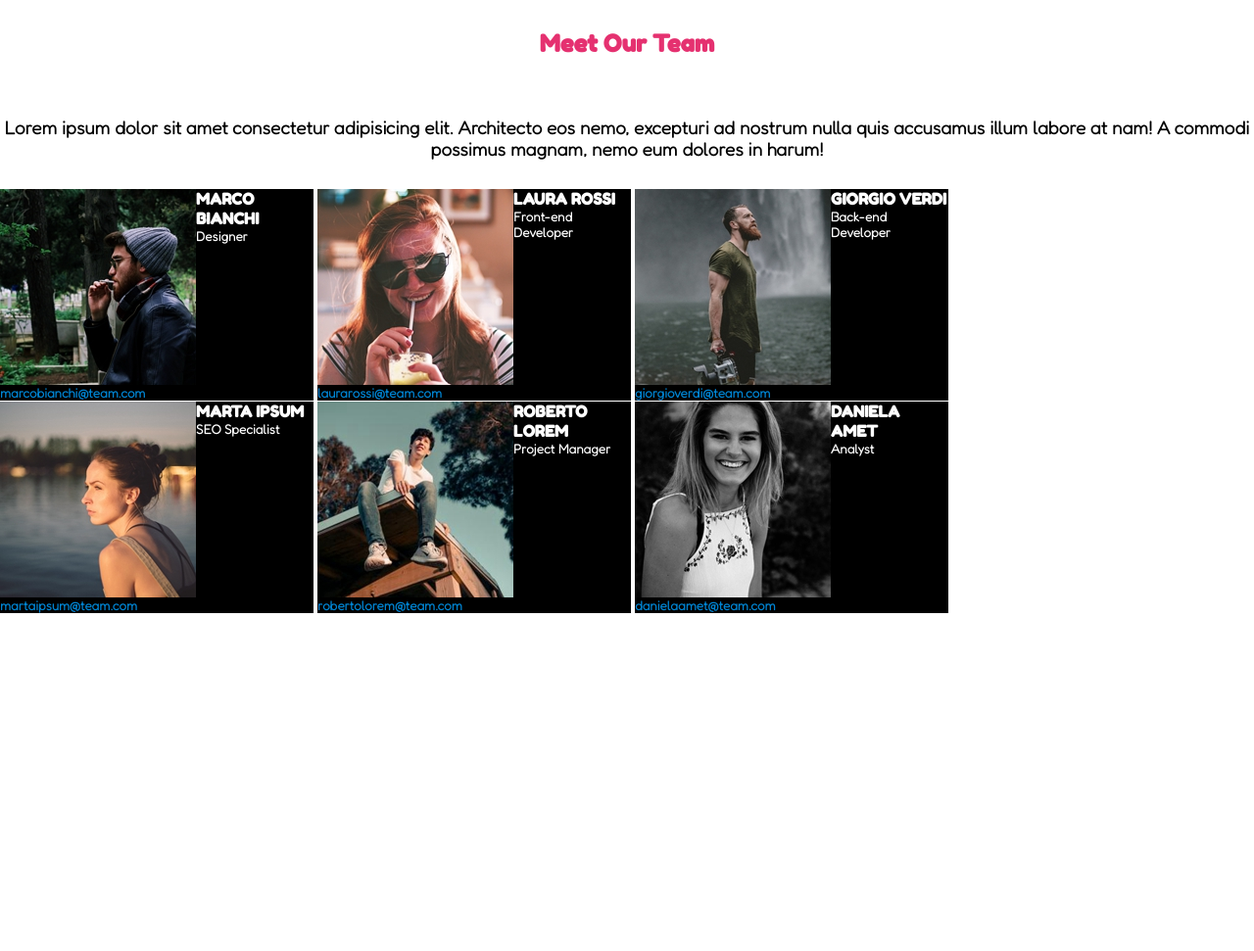
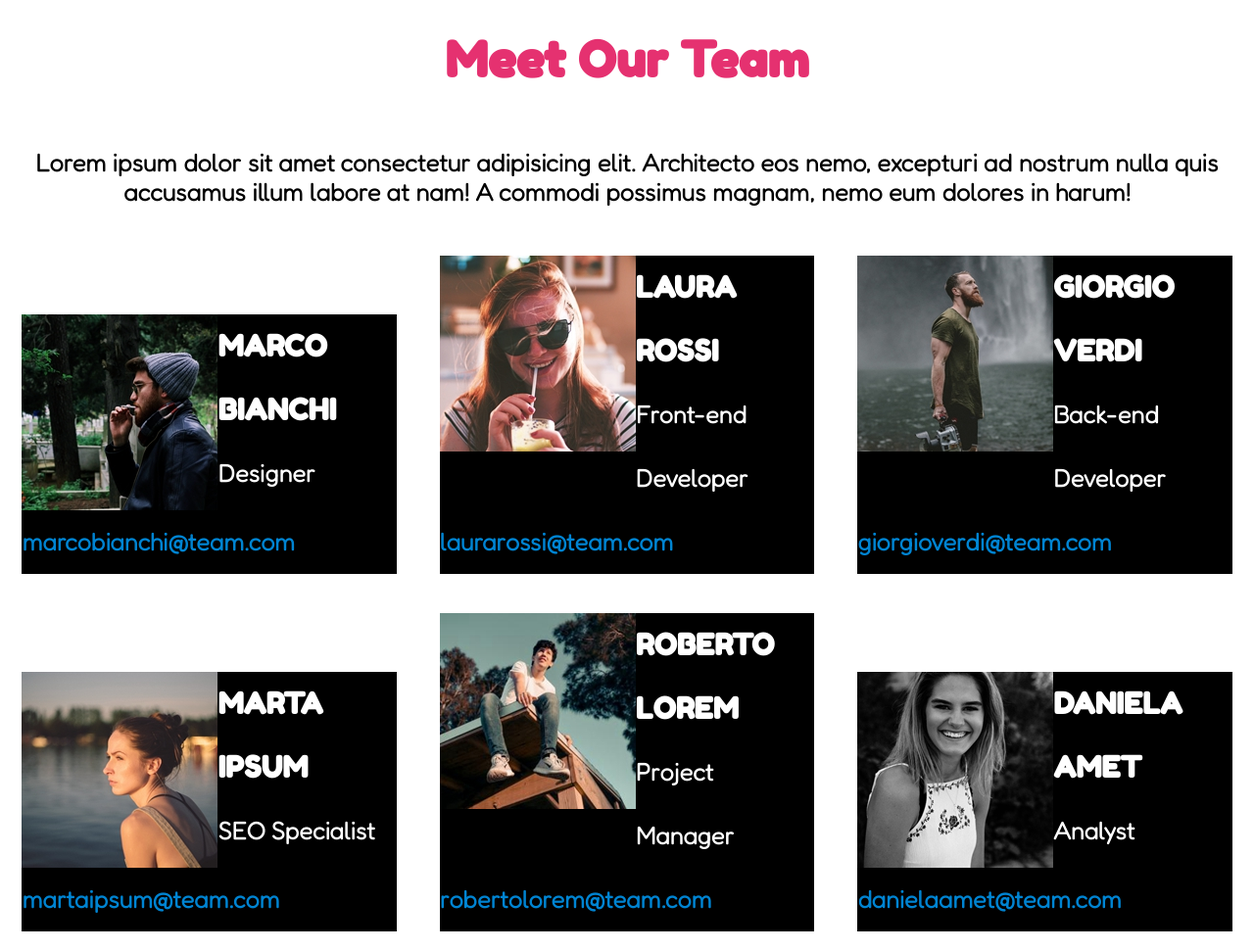
Before and after one commit to easygode/html-css-float-cards, a plain HTML site: page index.html in a window 1280 px wide. Shown: the whole page at 98% size. Before the commit the page ends 800 px from the top, so only its background shows below. Drawn offline with Linux system fonts and the light colour scheme.

Commit message:
fine esercizio

```diff
--- a/css/style.css
+++ b/css/style.css
@@ -9,8 +9,8 @@ Reset
 /*----------------
 stile header
 -----------------*/
-header, container {
-        max-width: 1600px;
+header, .team {
+        max-width: 2000px;
         background-color: #ffffff;
         margin: auto;
         text-align:center;
@@ -20,15 +20,16 @@ h2{
     font-family: 'Fredoka One', cursive;
     padding: 30px 0 30px 0;
     color: #e53170;
+    font-size: 50px;
 }
 
 h3{
     font-family: 'Fredoka', sans-serif;
     color: #000000;
     padding: 30px 0 30px 0;
+    font-size: 25px;
 
 }
-
 /*----------------
 stile carta
 -----------------*/
@@ -52,18 +53,27 @@ h5 .email{
 	clear: both;
 }
 
+.team{
+    margin: auto;
+    text-align: center;
+}
+
 .carta{
-    width: 200px;
+    width: 10px;
     background-color: #000000;
     color:#ffffff;
-    margin: auto;
+    border: solid white 20px;
     text-align: left;
+    font-size: 30px;
     display: inline-block;
-    width: 25%;
+    width: 33%;
+    line-height: 65px;
 }
 
 img{
     float:left;
+    position: relative;
+    margin:50px:
 }
 
 .email{
```
Also changed, not shown: index.html (+5 -6 lines).
